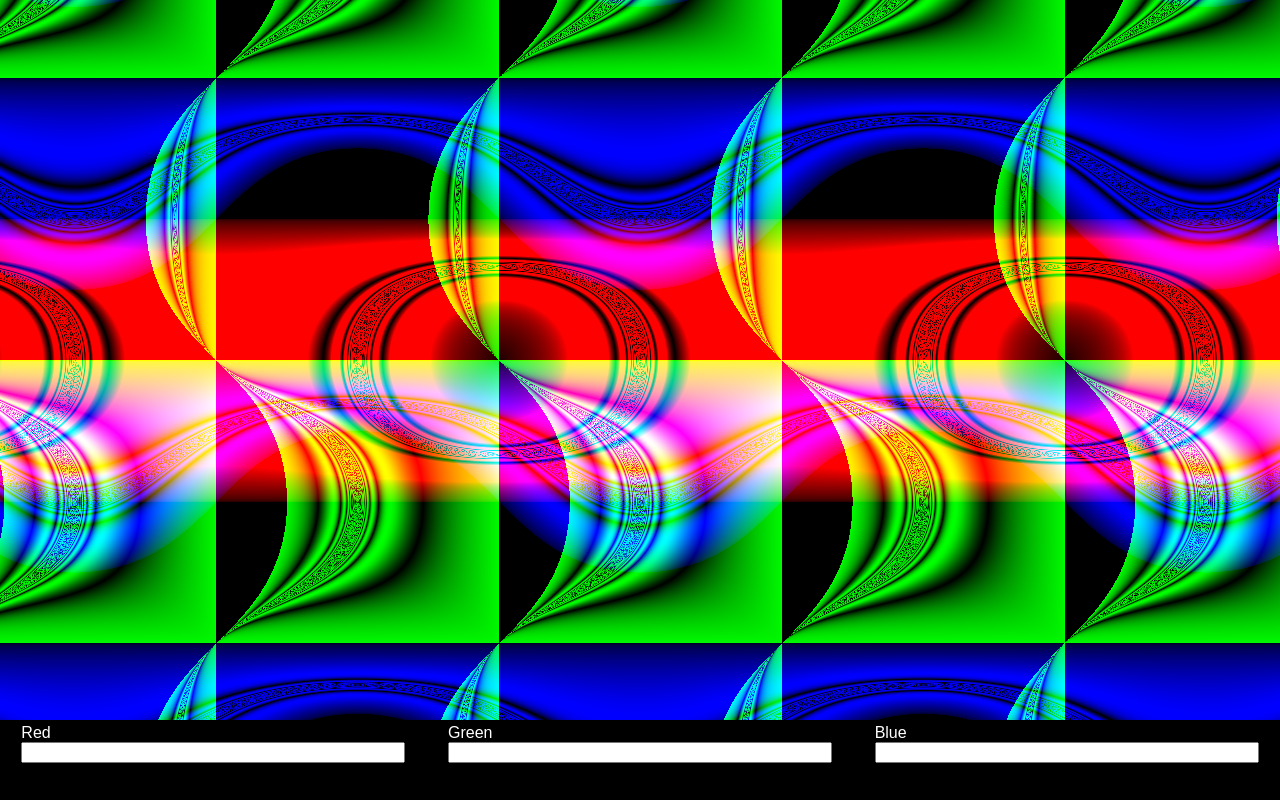
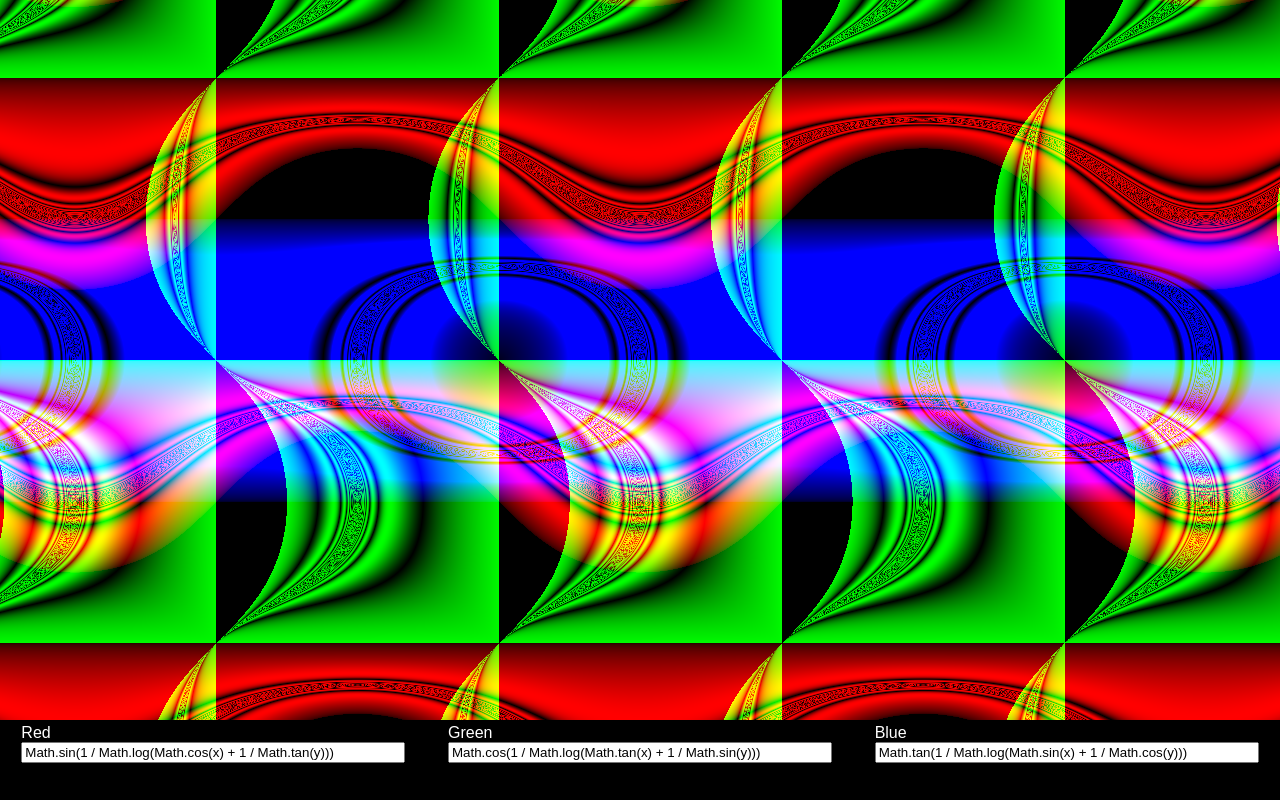
Before and after one commit to vincentrolfs/eulerdali, a website with bundled scripts: page index.html in a window 1280 px wide. Built offline with nearby package versions, Linux system fonts and the light colour scheme.

Commit message:
Add interactive input

```diff
--- a/index.html
+++ b/index.html
@@ -14,17 +14,17 @@
 <div id="toolbar">
     <div class="input-wrapper">
         <label for="fn-red">Red</label>
-        <input type="text" id="fn-red"/>
+        <input type="text" id="fn-red" value="Math.sin(1 / Math.log(Math.cos(x) + 1 / Math.tan(y)))"/>
     </div>
 
     <div class="input-wrapper">
         <label for="fn-green">Green</label>
-        <input type="text" id="fn-green"/>
+        <input type="text" id="fn-green" value="Math.cos(1 / Math.log(Math.tan(x) + 1 / Math.sin(y)))"/>
     </div>
 
     <div class="input-wrapper">
         <label for="fn-blue">Blue</label>
-        <input type="text" id="fn-blue"/>
+        <input type="text" id="fn-blue" value="Math.tan(1 / Math.log(Math.sin(x) + 1 / Math.cos(y)))"/>
     </div>
 </div>
 
--- a/src/Painter.ts
+++ b/src/Painter.ts
@@ -1,51 +1,47 @@
 import { Canvas } from "./Canvas";
-
-const func3 = function (x, y) {
-  return Math.sin(1 / Math.log(Math.cos(x) + 1 / Math.tan(y)));
-};
-
-const func2 = function (x, y) {
-  return Math.cos(1 / Math.log(Math.tan(x) + 1 / Math.sin(y)));
-};
-
-const func1 = function (x, y) {
-  return Math.tan(1 / Math.log(Math.sin(x) + 1 / Math.cos(y)));
-};
+import { ColorFunc } from "./utilities";
 
 const zoom = 1 / 4;
-
-type ComponentFunction = (x: number, y: number) => number;
 
 export class Painter {
   constructor(private readonly canvas: Canvas) {}
 
-  paint() {
+  paint(redFunc: ColorFunc, greenFunc: ColorFunc, blueFunc: ColorFunc) {
     const { width, height } = this.canvas;
 
     this.canvas.startJob();
 
     for (let x = 0; x < width; x++) {
       for (let y = 0; y < height; y++) {
-        this.paintBlock(x, y);
+        this.paintBlock(x, y, redFunc, greenFunc, blueFunc);
       }
     }
 
     this.canvas.endJob();
   }
 
-  private paintBlock(x: number, y: number) {
-    const color = this.computeColor(x, y);
+  private paintBlock(
+    x: number,
+    y: number,
+    redFunc: ColorFunc,
+    greenFunc: ColorFunc,
+    blueFunc: ColorFunc
+  ) {
+    const color = this.computeColor(x, y, redFunc, greenFunc, blueFunc);
     this.canvas.pixel(x, y, color);
   }
 
   private computeColor(
     xAbsolute: number,
-    yAbsolute: number
+    yAbsolute: number,
+    redFunc: ColorFunc,
+    greenFunc: ColorFunc,
+    blueFunc: ColorFunc
   ): [number, number, number] {
     const [x, y] = this.computeRelativeCoordinates(xAbsolute, yAbsolute);
-    const red = Painter.computeColorComponent(x, y, func1);
-    const green = Painter.computeColorComponent(x, y, func2);
-    const blue = Painter.computeColorComponent(x, y, func3);
+    const red = Painter.computeColorComponent(x, y, redFunc);
+    const green = Painter.computeColorComponent(x, y, greenFunc);
+    const blue = Painter.computeColorComponent(x, y, blueFunc);
 
     return [red, green, blue];
   }
@@ -59,20 +55,16 @@ export class Painter {
     ];
   }
 
-  private static computeColorComponent(
-    x: number,
-    y: number,
-    func: ComponentFunction
-  ) {
-    return Painter.capNumber(255 * Math.abs(func(x, y)));
+  private static computeColorComponent(x: number, y: number, func: ColorFunc) {
+    return Painter.capNumber(255 * Math.abs(Painter.getFuncResult(x, y, func)));
   }
 
-  private static computeColorComponent2(
-    x: number,
-    y: number,
-    func: ComponentFunction
-  ) {
-    return Painter.capNumber(255 * ((func(x, y) + 1) / 2));
+  private static getFuncResult(x: number, y: number, func: ColorFunc) {
+    try {
+      return func(x, y) || 0;
+    } catch {
+      return 0;
+    }
   }
 
   private static capNumber(num: number) {
--- /dev/null
+++ b/src/Parser.ts
@@ -0,0 +1,45 @@
+import { Painter } from "./Painter";
+import { ColorFunc } from "./utilities";
+
+export class Parser {
+  private readonly inputs: NodeListOf<HTMLInputElement>;
+
+  constructor(private readonly painter: Painter) {
+    this.inputs = document.querySelectorAll("#fn-red, #fn-green, #fn-blue");
+  }
+
+  parse() {
+    this.inputs.forEach((el) =>
+      el.addEventListener("input", (x) =>
+        this.onInputChange(x?.currentTarget as HTMLInputElement)
+      )
+    );
+    this.paint();
+  }
+
+  private onInputChange(el: HTMLInputElement | undefined) {
+    if (!el || !el.id || !el.value) {
+      return;
+    }
+
+    this.paint();
+  }
+
+  private paint() {
+    try {
+      const [redFunc, greenFunc, blueFunc] = this.buildAllFuncs();
+      this.painter.paint(redFunc, greenFunc, blueFunc);
+    } catch {}
+  }
+
+  private buildAllFuncs() {
+    const funcs: ColorFunc[] = [];
+    this.inputs.forEach((el) => funcs.push(Parser.buildFunc(el.value)));
+
+    return funcs;
+  }
+
+  private static buildFunc(funcDescription: string): ColorFunc {
+    return new Function("x", "y", `return ${funcDescription};`) as ColorFunc;
+  }
+}
--- a/src/main.ts
+++ b/src/main.ts
@@ -1,31 +1,20 @@
 import { Canvas } from "./Canvas";
 import { Painter } from "./Painter";
+import { Parser } from "./Parser";
 
 class Main {
   private readonly canvas: Canvas;
   private readonly painter: Painter;
+  private readonly parser: Parser;
 
   constructor() {
     this.canvas = new Canvas();
     this.painter = new Painter(this.canvas);
+    this.parser = new Parser(this.painter);
   }
 
   run() {
-    this.painter.paint();
-
-    document
-      .querySelectorAll("#fn-red, #fn-green, #fn-blue")
-      .forEach((el) =>
-        el.addEventListener("input", (x: Event) =>
-          this.onInputChange(x?.currentTarget as HTMLInputElement)
-        )
-      );
-  }
-
-  onInputChange(el: HTMLInputElement | undefined) {
-    if (!el || !el.id || !el.value) {
-      return;
-    }
+    this.parser.parse();
   }
 }
 
--- a/src/utilities.ts
+++ b/src/utilities.ts
@@ -0,0 +1 @@
+export type ColorFunc = (x: number, y: number) => number;
```
